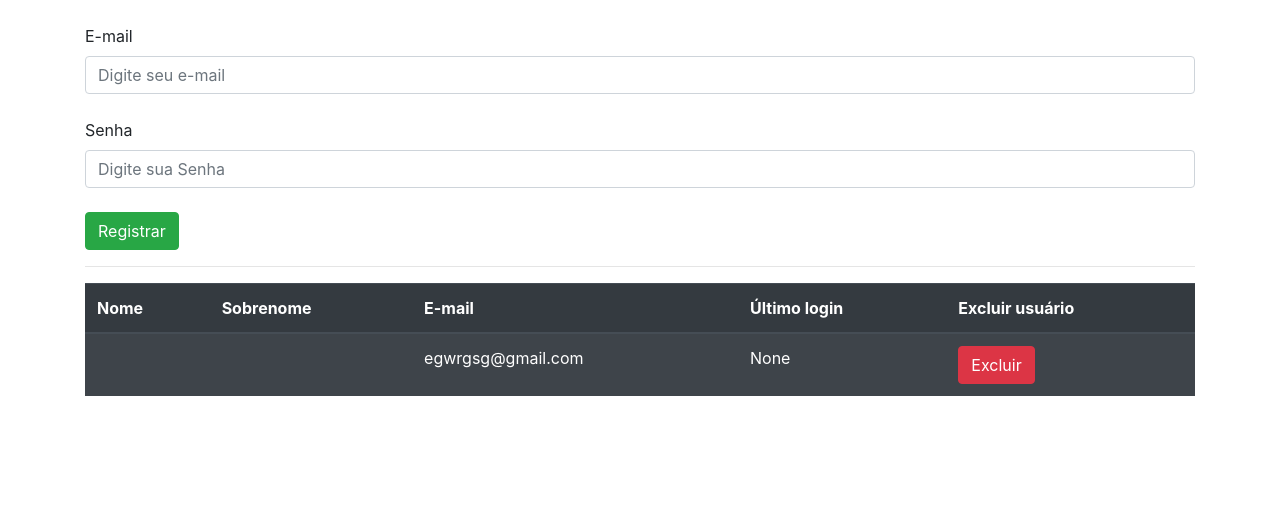
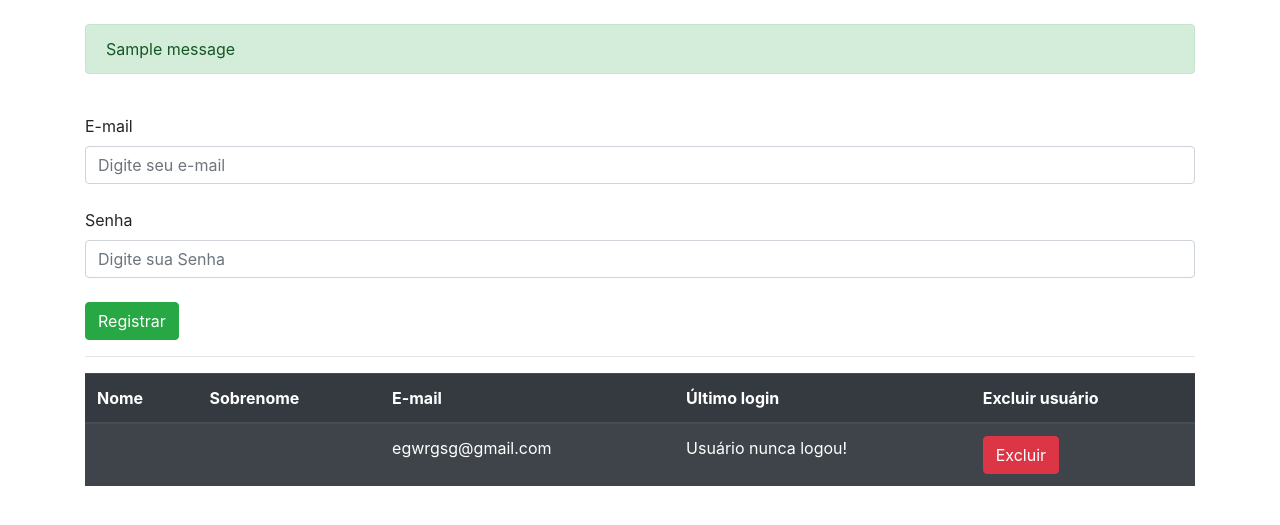
Before and after one commit to gabrieljsbezerra/SistemaGestaoILPIs, a Django app: page /auth/cadastrar_usuario/ in a window 1280 px wide. Shown: the part 56-581 px from the top of the page. Run offline with Django 5.2, Linux system fonts and the light colour scheme; data comes from the database, SQL or seed files in the repository; both versions use the stored data as it was after the commit; one stand-in notice (Sample message) is shown.

Commit message:
- Criando messages para a exclusao de usuarios - Ajustes no Html e exibicao

```diff
--- a/usuarios/templates/cadastrar_usuario.html
+++ b/usuarios/templates/cadastrar_usuario.html
@@ -2,6 +2,12 @@
 
 {% block 'body' %}
     <div class="container">
+        {% if messages %}
+            <br>
+            {% for message in messages %}
+                <div class="alert {{message.tags}}">{{message}}</div>
+            {% endfor %}
+        {% endif %}
         <form action="{% url 'cadastrar_usuario' %}" method="POST">{% csrf_token %}
             <br>
             <label>E-mail</label>
@@ -31,7 +37,12 @@
                         <th scope="row">{{usuario.first_name}}</th>
                         <td>{{usuario.last_name}}</td>
                         <td>{{usuario.email}}</td>
-                        <td>{{usuario.last_login}}</td>
+                        <td>{% if not usuario.last_login %}
+                                Usuário nunca logou!
+                            {% else %}
+                                {{usuario.last_login}}
+                            {% endif %}
+                            </td>
                         <td><a href="{% url 'excluir_usuario' usuario.id %}" class="btn btn-danger">Excluir</a></td>
                     </tr>
                 {% endfor %}
--- a/usuarios/views.py
+++ b/usuarios/views.py
@@ -7,6 +7,7 @@ from django.urls import reverse
 from django.contrib import auth
 from django.shortcuts import get_object_or_404
 from rolepermissions.roles import assign_role
+from django.contrib import messages
 
 @has_permission_decorator('cadastrar_usuario')
 def cadastrar_usuario(request):
@@ -61,4 +62,5 @@ def logout(request):
 def excluir_usuario(request, id):
     usuario = get_object_or_404(Users, id=id) #Busca no banco de dados a info... se n existir retorna erro 404
     usuario.delete()
+    messages.add_message(request, messages.SUCCESS, 'Usuário deletado com sucesso!')
     return redirect(reverse('cadastrar_usuario'))
```
Also changed, not shown: db.sqlite3.
